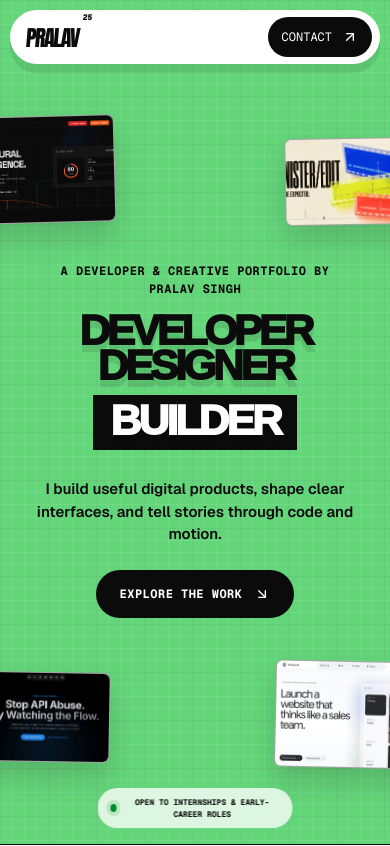
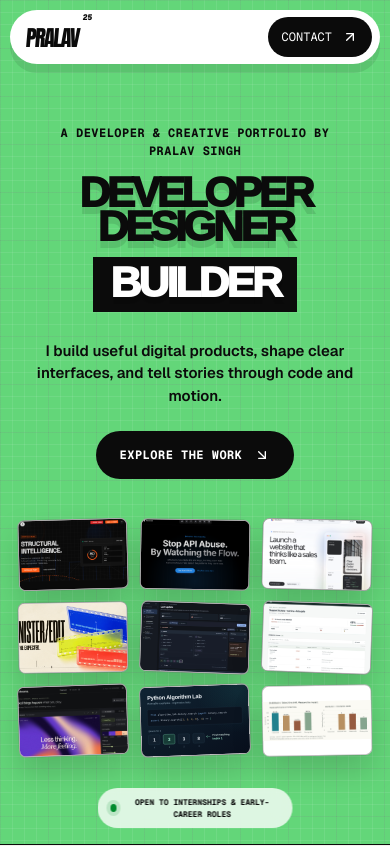
Before and after one commit to pralav-25/pralav-25.github.io, a Next.js app: page / in a window 390 px wide. Shown: the top 846 px of the page. Built offline with nearby package versions, Linux system fonts and the light colour scheme.

Commit message:
Show all portfolio projects in hero previews

```diff
--- a/app/globals.css
+++ b/app/globals.css
@@ -78,16 +78,22 @@ img { max-width: 100%; }
 .hero-status span { width: 8px; height: 8px; border-radius: 50%; background: #008b2d; box-shadow: 0 0 0 4px rgb(0 139 45 / 15%); }
 
 .float-card { position: absolute; z-index: 4; overflow: hidden; border: 1px solid rgb(11 11 11 / 28%); border-radius: 7px; background: #ddd; box-shadow: 0 14px 30px rgb(11 11 11 / 17%); transition: transform 220ms ease, filter 220ms ease; }
-.float-card:hover { z-index: 9; filter: saturate(1.12); }
+.float-card:hover { z-index: 7; filter: saturate(1.12); }
 .float-card img { width: 100%; height: 100%; display: block; object-fit: cover; }
-.float-struct { --intro-x: 260px; --intro-y: 150px; --exit-x: -150px; --exit-y: -85px; left: 4.2%; top: 145px; width: 250px; aspect-ratio: 1.35; transform: rotate(-1.5deg); }
-.float-struct:hover { transform: rotate(-1.5deg) translateY(-8px); }
-.float-flow { --intro-x: 285px; --intro-y: -135px; --exit-x: -165px; --exit-y: 115px; left: 7.4%; bottom: 102px; width: 210px; aspect-ratio: 1.45; transform: rotate(1deg); }
-.float-flow:hover { transform: rotate(1deg) translateY(-8px); }
-.float-w4u { --intro-x: -285px; --intro-y: -145px; --exit-x: 175px; --exit-y: 120px; right: 3.3%; bottom: 85px; width: 260px; aspect-ratio: 1.4; transform: rotate(1.2deg); }
-.float-w4u:hover { transform: rotate(1.2deg) translateY(-8px); }
-.float-edit { --intro-x: -275px; --intro-y: 145px; --exit-x: 145px; --exit-y: -90px; right: 6.8%; top: 168px; width: 205px; aspect-ratio: 1.5; transform: rotate(-1deg); }
-.float-edit:hover { transform: rotate(-1deg) translateY(-8px); }
+.hero-previews { position: absolute; inset: 0; z-index: 4; pointer-events: none; }
+.hero-previews .float-card { width: clamp(100px, 13.2vw, 200px); aspect-ratio: 1.55; pointer-events: auto; transform: rotate(var(--card-tilt, 0deg)); }
+.hero-previews .float-card:hover { transform: rotate(var(--card-tilt, 0deg)) translateY(-8px); }
+.float-struct { --intro-x: 260px; --intro-y: 150px; --exit-x: -150px; --exit-y: -85px; --card-tilt: -1.5deg; left: 2.3%; top: 14%; }
+.float-interleave { --intro-x: 275px; --intro-y: 65px; --exit-x: -155px; --exit-y: -35px; --card-tilt: 2deg; left: 3%; top: 35%; }
+.float-flow { --intro-x: 285px; --intro-y: -135px; --exit-x: -165px; --exit-y: 115px; --card-tilt: 1deg; left: 1.6%; top: 56%; }
+.float-algorithms { --intro-x: 250px; --intro-y: -160px; --exit-x: -140px; --exit-y: 125px; --card-tilt: -2deg; left: 2.7%; top: 77%; }
+.float-edit { --intro-x: -275px; --intro-y: 145px; --exit-x: 145px; --exit-y: -90px; --card-tilt: -1deg; right: 2.3%; top: 12%; }
+.float-dataset { --intro-x: -260px; --intro-y: 90px; --exit-x: 150px; --exit-y: -50px; --card-tilt: 2deg; right: 3%; top: 30%; }
+.float-chroma { --intro-x: -285px; --intro-y: -45px; --exit-x: 160px; --exit-y: 45px; --card-tilt: -2deg; right: 1.6%; top: 48%; }
+.float-w4u { --intro-x: -285px; --intro-y: -145px; --exit-x: 175px; --exit-y: 120px; --card-tilt: 1.2deg; right: 2.7%; top: 66%; }
+.float-shiftwatch { --intro-x: -250px; --intro-y: -170px; --exit-x: 145px; --exit-y: 130px; --card-tilt: -1deg; right: 2.3%; top: 84%; background: var(--white); }
+.hero-previews .float-shiftwatch { aspect-ratio: 2080 / 752; }
+.float-shiftwatch img { object-fit: contain; }
 .float-profile { --intro-x: -220px; --intro-y: 175px; --exit-x: 70px; --exit-y: -125px; right: 15%; top: 94px; width: 88px; height: 102px; transform: rotate(2.5deg); }
 .float-profile img { filter: saturate(.75) contrast(1.04); }
 
@@ -284,11 +290,12 @@ footer > div a:hover { color: var(--green); }
 
 @media (max-width: 1040px) {
   .site-header nav { gap: 22px; }
-  .float-struct { left: -30px; }
-  .float-flow { left: -20px; }
-  .float-w4u { right: -35px; }
-  .float-edit { right: -25px; }
-  .float-profile { right: 11%; }
+  .hero-previews .float-card { width: clamp(100px, 14vw, 150px); }
+  .float-struct, .float-flow, .float-algorithms { left: 6px; }
+  .float-interleave { left: 8px; }
+  .float-edit, .float-chroma, .float-shiftwatch { right: 6px; }
+  .float-dataset, .float-w4u { right: 8px; }
+  .float-profile { display: none; }
   .work-heading { grid-template-columns: 1fr 2fr; }
   .work-heading > a { grid-column: 2; justify-self: start; }
   .editing-heading { grid-template-columns: 1fr 2fr; }
@@ -302,17 +309,15 @@ footer > div a:hover { color: var(--green); }
   .site-header { top: max(10px, env(safe-area-inset-top)); width: calc(100% - 20px); height: 54px; grid-template-columns: minmax(0, 1fr) auto; gap: 10px; padding: 6px 8px 6px 16px; }
   .site-header nav, .login-link { display: none; }
   .contact-pill { min-height: 40px; padding-inline: 15px; }
-  .hero-center { width: 100%; }
+  .hero-center { order: 1; width: 100%; }
   .hero h1 { width: 100%; max-width: 100%; font-size: clamp(3rem, 13vw, 6rem); line-height: .8; }
   .hero h1 .reverse { margin-top: 13px; padding: 8px 17px 13px; }
   .hero-kicker { max-width: 270px; margin-bottom: 15px; }
   .hero-intro { max-width: 390px; margin-top: 28px; line-height: 1.5; }
   .hero-cta { min-height: 48px; margin-top: 24px; }
-  .float-card { --card-opacity: .48; opacity: .48; pointer-events: none; }
-  .float-struct { top: 116px; width: 145px; }
-  .float-flow { bottom: 82px; width: 130px; }
-  .float-w4u { bottom: 76px; width: 150px; }
-  .float-edit { top: 138px; width: 130px; }
+  .hero-previews { position: relative; inset: auto; order: 2; display: grid; grid-template-columns: repeat(3, minmax(0, 1fr)); gap: 12px; width: min(420px, 100%); margin-top: 28px; }
+  .hero-previews .float-card, .motion-ready .hero-previews .float-card { --card-opacity: 1; position: relative; inset: auto; width: 100%; min-height: 44px; aspect-ratio: 1.55; opacity: 1; pointer-events: auto; translate: none; scale: 1; }
+  .hero-previews .float-card:hover { transform: rotate(var(--card-tilt, 0deg)); filter: none; }
   .float-profile { display: none; }
   .hero-status { bottom: max(16px, env(safe-area-inset-bottom)); width: min(max-content, calc(100% - 28px)); justify-content: center; text-align: center; font-size: 8px; }
   .ticker-track { min-height: 64px; }
@@ -368,7 +373,6 @@ footer > div a:hover { color: var(--green); }
   .contact-pill { padding-inline: 14px; }
   .hero h1 { font-size: 11vw; }
   .hero-intro { font-size: 15px; }
-  .float-card { opacity: .42; }
   .ticker-track { min-height: 62px; }
   .project-foot { align-items: flex-start; flex-direction: column; }
   .about dl { display: grid; grid-template-columns: repeat(3, 1fr); }
--- a/app/page.tsx
+++ b/app/page.tsx
@@ -140,18 +140,6 @@ export default function Home() {
           </div>
         </header>
 
-        <a className="float-card float-struct" href="https://github.com/pralav-25/StructIQ" target="_blank" rel="noreferrer" aria-label="View StructIQ">
-          <Image src="/structiq-card.png" alt="StructIQ project preview" fill sizes="250px" />
-        </a>
-        <a className="float-card float-flow" href="https://flow-lock-nine.vercel.app" target="_blank" rel="noreferrer" aria-label="View FlowLock">
-          <Image src="/flowlock-card.png" alt="FlowLock project preview" fill sizes="210px" />
-        </a>
-        <a className="float-card float-w4u" href="https://w4u-indol.vercel.app" target="_blank" rel="noreferrer" aria-label="View Websites4U">
-          <Image src="/w4u-card.png" alt="Websites4U project preview" fill sizes="260px" />
-        </a>
-        <a className="float-card float-edit" href="https://www.instagram.com/ig_sinisterrrr/" target="_blank" rel="noreferrer" aria-label="View Pralav's editing work on Instagram">
-          <Image src="/editing-card.png" alt="Editing portfolio preview" fill sizes="205px" />
-        </a>
         <div className="float-card float-profile" aria-hidden="true">
           <Image src="https://avatars.githubusercontent.com/u/174412353?v=4" alt="" width={220} height={220} priority />
         </div>
@@ -167,6 +155,35 @@ export default function Home() {
           <a className="hero-cta" href="#work">Explore the work <ArrowDownRight aria-hidden="true" /></a>
         </div>
 
+        <div className="hero-previews">
+          <a className="float-card float-struct" href="https://github.com/pralav-25/StructIQ" target="_blank" rel="noreferrer" aria-label="View StructIQ">
+            <Image src="/structiq-card.png" alt="StructIQ project preview" fill sizes="(max-width: 760px) 33vw, (max-width: 1040px) 150px, 200px" />
+          </a>
+          <a className="float-card float-flow" href="https://flow-lock-nine.vercel.app" target="_blank" rel="noreferrer" aria-label="View FlowLock">
+            <Image src="/flowlock-card.png" alt="FlowLock project preview" fill sizes="(max-width: 760px) 33vw, (max-width: 1040px) 150px, 200px" />
+          </a>
+          <a className="float-card float-w4u" href="https://w4u-indol.vercel.app" target="_blank" rel="noreferrer" aria-label="View Websites4U">
+            <Image src="/w4u-card.png" alt="Websites4U project preview" fill sizes="(max-width: 760px) 33vw, (max-width: 1040px) 150px, 200px" />
+          </a>
+          <a className="float-card float-edit" href="https://www.instagram.com/ig_sinisterrrr/" target="_blank" rel="noreferrer" aria-label="View Pralav's editing work on Instagram">
+            <Image src="/editing-card.png" alt="Editing portfolio preview" fill sizes="(max-width: 760px) 33vw, (max-width: 1040px) 150px, 200px" />
+          </a>
+          <a className="float-card float-interleave" href="https://interleave-pralav.vercel.app" target="_blank" rel="noreferrer" aria-label="View Interleave">
+            <Image src="/interleave-card.webp" alt="Interleave project preview" fill sizes="(max-width: 760px) 33vw, (max-width: 1040px) 150px, 200px" />
+          </a>
+          <a className="float-card float-dataset" href="https://github.com/pralav-25/dataset-gate" target="_blank" rel="noreferrer" aria-label="View Dataset Gate">
+            <Image src="/dataset-gate-card.jpg" alt="Dataset Gate report preview" fill sizes="(max-width: 760px) 33vw, (max-width: 1040px) 150px, 200px" />
+          </a>
+          <a className="float-card float-chroma" href="https://chroma-tawny.vercel.app/" target="_blank" rel="noreferrer" aria-label="View CHROMA">
+            <Image src="/chroma-card.jpg" alt="CHROMA studio preview" fill sizes="(max-width: 760px) 33vw, (max-width: 1040px) 150px, 200px" />
+          </a>
+          <a className="float-card float-algorithms" href="https://github.com/pralav-25/python-algorithm-lab" target="_blank" rel="noreferrer" aria-label="View Python Algorithm Lab">
+            <Image src="/python-algorithm-lab-card.svg" alt="Python Algorithm Lab binary search preview" fill sizes="(max-width: 760px) 33vw, (max-width: 1040px) 150px, 200px" />
+          </a>
+          <a className="float-card float-shiftwatch" href="https://pralav-25.github.io/shiftwatch/" target="_blank" rel="noreferrer" aria-label="View ShiftWatch">
+            <Image src="/shiftwatch-results.png" alt="ShiftWatch benchmark results preview" fill sizes="(max-width: 760px) 33vw, (max-width: 1040px) 150px, 200px" />
+          </a>
+        </div>
         <div className="hero-status"><span /> Open to internships &amp; early-career roles</div>
       </section>
 
```
